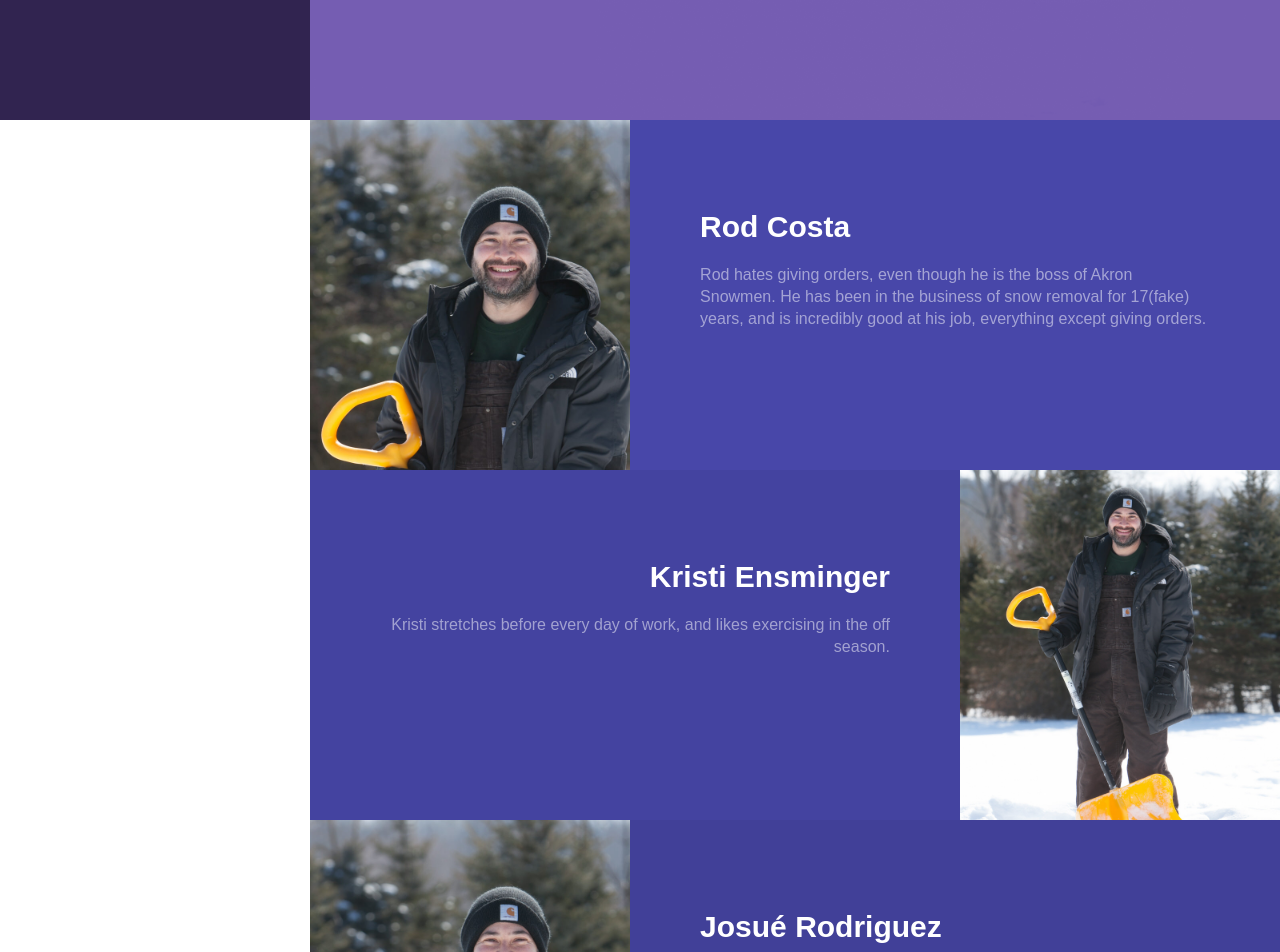
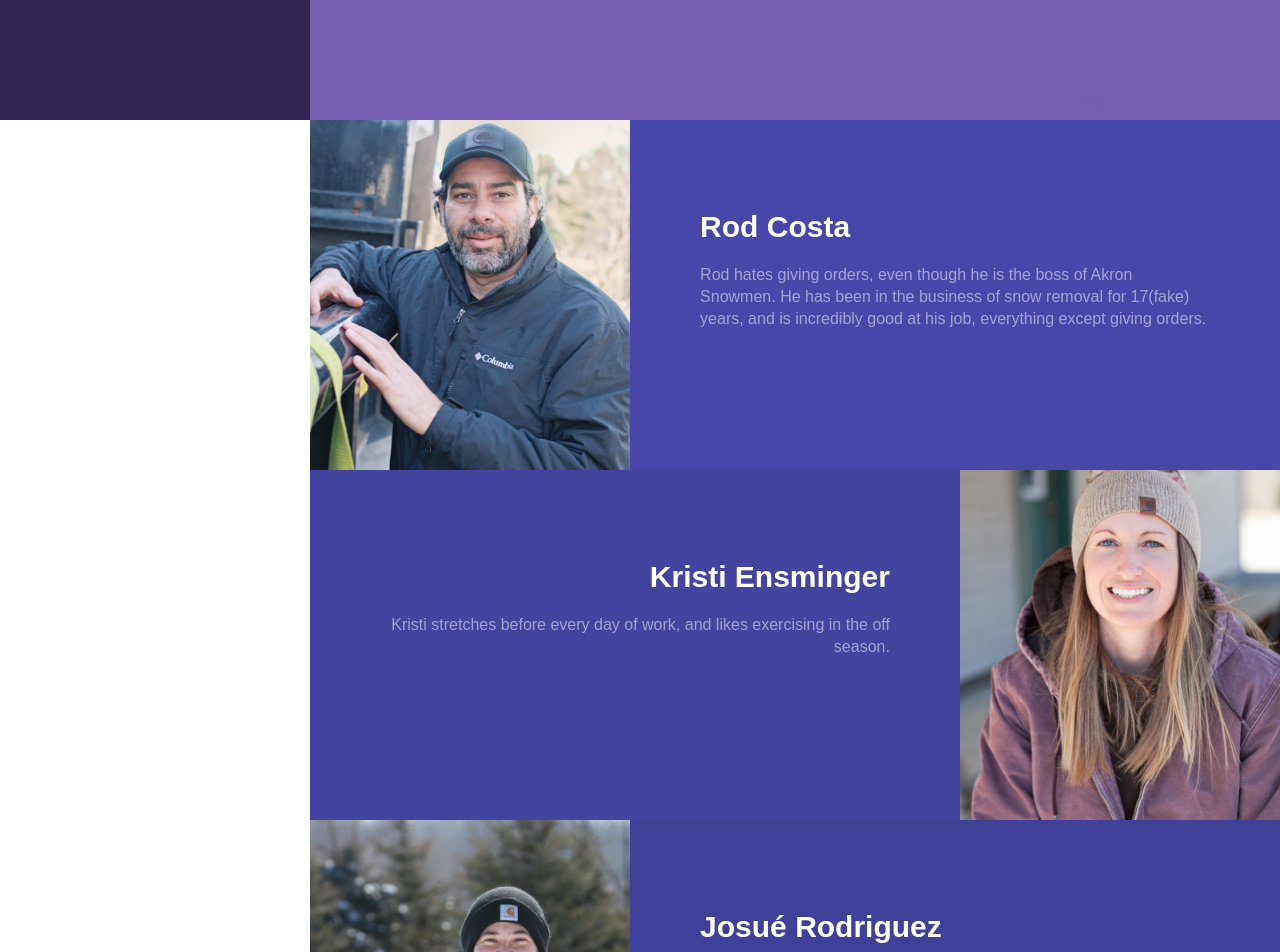
Before and after one commit to jaredh159/akron-snowmen, a Next.js app: page /our-team in a window 1280 px wide. Shown: the part 680-1632 px from the top of the page. Built offline with nearby package versions, Linux system fonts and the light colour scheme.

Commit message:
add imgs for kristi and rod

```diff
--- a/pages/our-team.tsx
+++ b/pages/our-team.tsx
@@ -10,7 +10,7 @@ const Home: React.FC = () => {
       <ImageAndTextBlock
         bgColor="rgb(72,71,169)"
         headerText="Rod Costa"
-        bgImage="./josue2.jpg"
+        bgImage="./rod.jpg"
         buttonShown={false}
       >
         Rod hates giving orders, even though he is the boss of Akron Snowmen. He has been
@@ -21,7 +21,7 @@ const Home: React.FC = () => {
       <ImageAndTextBlock
         bgColor="rgb(68,67,160)"
         headerText="Kristi Ensminger"
-        bgImage="./josue1.jpg"
+        bgImage="./kristi.jpg"
         buttonShown={false}
         right={true}
       >
```
Also changed, not shown: public/kristi.jpg (added), public/rod.jpg (added).
